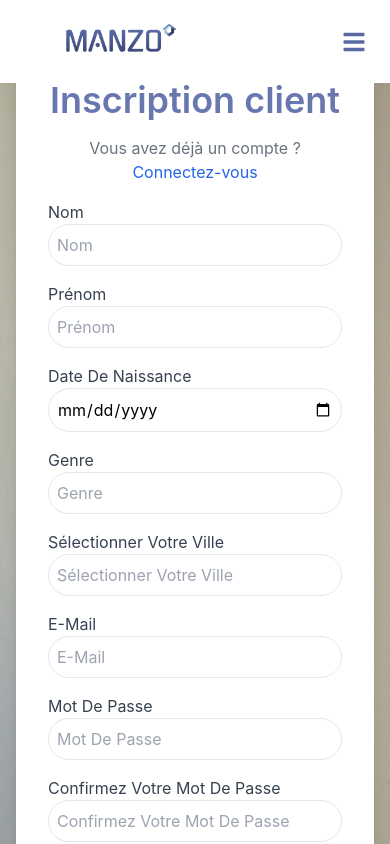
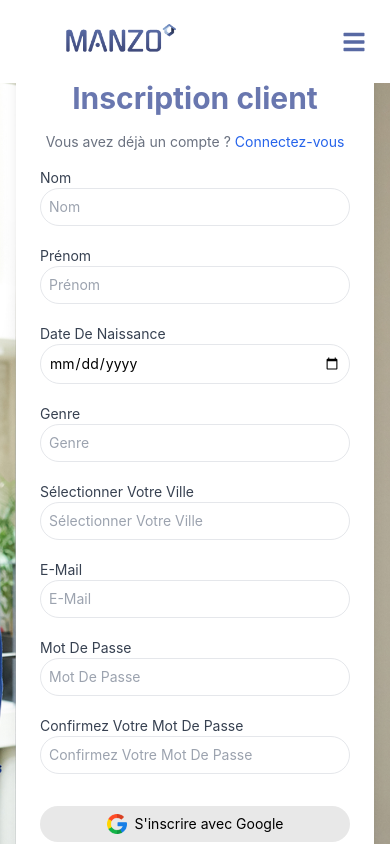
Before and after one commit to salmaF-2/Manzo, a React (Create React App) app in the folder frontend/: page /InscriptionClient in a window 390 px wide. Shown: the top 844 px of the page. Built offline with nearby package versions, Linux system fonts and the light colour scheme.

Commit message:
dernière verion

```diff
--- a/frontend/src/components/connexion.js
+++ b/frontend/src/components/connexion.js
@@ -1,38 +1,41 @@
-import React from "react";
+import React, { useEffect } from "react";
 import image from "../assets/images/CrCompte/imageinscription.png";
 import Google from "../assets/images/CrCompte/google.png";
 import { Link } from "react-router-dom";
 
 
 const Connexion = () =>{
+    useEffect(() => {
+        window.scrollTo(0, 0);
+    }, []);
     return (
-        <div className="flex items-center justify-center h-[calc(100vh-64px)] bg-white p-4 mt-20">
-            <div className="bg-white shadow-lg rounded-lg flex w-full max-w-4xl overflow-hidden">
-                <div className="w-1/2 p-8" >
-                    <h2 className="text-3xl font-bold text-center text-blue-900 mt-8">Bienvenue</h2>
-                    <p className="text-center text-gray-600 mt-4">Veuillez entrer vos identifiants:</p>
-                    <button className="flex bg-[#D9D9D9] items-center justify-center px-4 py-2 rounded-full w-full mt-6">
+        <div className="flex items-center justify-center min-h-[calc(100vh-64px)] bg-white p-4 md:mt-20 mt-14">
+            <div className="bg-white shadow-lg rounded-lg flex flex-col md:flex-row w-full max-w-4xl overflow-hidden">
+                <div className="w-full md:w-1/2 p-4 md:p-8">
+                    <h2 className="text-2xl md:text-3xl font-bold text-center text-blue-900 md:mt-8">Bienvenue</h2>
+                    <p className="text-center text-gray-600 mt-2 md:mt-4">Veuillez entrer vos identifiants:</p>
+                    <button className="flex bg-[#E8E8E8] items-center justify-center px-4 py-2 rounded-full w-full md:w-[300px] mt-4 md:mt-6 mx-auto">
                         <img src={Google} alt="Google" className="w-5 h-5 mr-2" />
                         <span>Se connecter avec Google</span>
                     </button>
-                    <div className="flex items-center my-4">
+                    <div className="flex items-center my-3 md:my-4">
                         <hr className="flex-grow border-gray-300"/>
                         <span className="px-2 text-gray-500">ou</span>
                         <hr className="flex-grow border-gray-300"/>
                     </div>
                     <input type="email" placeholder="Email" className="w-full px-4 py-2 border rounded-full focus:outline-none focus:ring-2 focus:ring-blue-500" />
-                    <input type="password" placeholder="Mot de passe" className="w-full px-4 py-2 mt-4 border rounded-full focus:outline-none focus:ring-2 focus:ring-blue-500" />
-                    <div className="mt-4">
+                    <input type="password" placeholder="Mot de passe" className="w-full px-4 py-2 mt-3 md:mt-4 border rounded-full focus:outline-none focus:ring-2 focus:ring-blue-500" />
+                    <div className="mt-3 md:mt-4">
                         <input type="checkbox" id="remember" className="mr-2" />
                         <label htmlFor="remember" className="text-gray-600">Se souvenir de moi pendant 30 jours</label>
                     </div>
-                    <button className="w-full mt-4 bg-[#4C5A91] text-white py-2 rounded-full shadow-sm hover:bg-[#48578A]">Se connecter</button>
-                    <p className="mt-4 text-center text-gray-600">
+                    <button className="w-full mt-3 md:mt-4 bg-[#4C5A91] text-white py-2 rounded-full shadow-sm hover:bg-[#48578A]">Se connecter</button>
+                    <p className="mt-3 md:mt-4 text-center text-gray-600">
                         Vous n'avez pas de compte ? <Link to='/CreerCompte'><a href="#" className="text-blue-700 font-semibold">Inscrivez-vous</a></Link>
                     </p>
                 </div>
 
-                <div className="w-1/2 mt-2">
+                <div className="w-full md:w-1/2 mt-0 md:mt-2">
                     <img src={image} alt="Artisan travaillant" className="w-full h-full object-cover" />
                 </div>
             </div>
--- a/frontend/src/components/inscriptionClient.js
+++ b/frontend/src/components/inscriptionClient.js
@@ -1,77 +1,79 @@
-import React from "react";
+import React, { useEffect } from "react";
 import ClientImage from '../assets/images/CrCompte/InscClient.png';
 import Google from "../assets/images/CrCompte/google.png";
 import { Link } from "react-router-dom";
 
 // responsive faite
 const InscriptionClient = () =>{
+    useEffect(() => {
+        window.scrollTo(0, 0);
+    }, []);
     return(
-        <div className="relative min-h-screen flex items-center justify-center bg-gray-100 mt-12 px-4">
+        <div className="relative min-h-screen flex items-center justify-center bg-gray-100 mt-14 px-4 sm:px-6 lg:px-8">
             <div className="absolute inset-0">
                 <img src={ClientImage} alt="Background" className="w-full h-full object-cover" />
             </div>
 
-            <div className="relative bg-white shadow-lg rounded-lg p-8 w-full max-w-lg md:max-w-2xl">
-                <h2 className="text-center text-4xl text-[#6977AF] font-bold font-semibold mb-4">Inscription client</h2>
-                <p className="text-center text-gray-500 mb-4">
+            <div className="relative bg-white shadow-lg rounded-lg p-6 sm:p-8 w-full max-w-md sm:max-w-lg md:max-w-2xl mx-auto">
+                <h2 className="text-center text-3xl sm:text-4xl text-[#6977AF] font-bold mb-4">Inscription client</h2>
+                <p className="text-center text-gray-500 mb-4 text-sm sm:text-base">
                     Vous avez déjà un compte ? <Link to='/Seconnecter'><a href="#" className="text-blue-600">Connectez-vous</a></Link>
                 </p>
 
-                <div className="grid grid-cols-1 md:grid-cols-2 gap-4 w-full">
-                    <div>
-                        <label htmlFor="nom" className="block text-gray-700">Nom</label>
-                        <input type="text" id="nom" placeholder="Nom" className="border p-2 rounded-full w-full" />
+                <div className="grid grid-cols-1 md:grid-cols-2 gap-3 sm:gap-4 w-full">
+                    <div className="mb-2 sm:mb-0">
+                        <label htmlFor="nom" className="block text-gray-700 text-sm sm:text-base">Nom</label>
+                        <input type="text" id="nom" placeholder="Nom" className="border p-2 text-sm sm:text-base rounded-full w-full" />
                     </div>
-                    <div>
-                        <label htmlFor="prenom" className="block text-gray-700">Prénom</label>
-                        <input type="text" id="prenom" placeholder="Prénom" className="border p-2 rounded-full w-full" />
+                    <div className="mb-2 sm:mb-0">
+                        <label htmlFor="prenom" className="block text-gray-700 text-sm sm:text-base">Prénom</label>
+                        <input type="text" id="prenom" placeholder="Prénom" className="border p-2 text-sm sm:text-base rounded-full w-full" />
                     </div>
-                    <div>
-                        <label htmlFor="dateNaissance" className="block text-gray-700">Date De Naissance</label>
-                        <input type="date" id="dateNaissance" className="border p-2 rounded-full w-full" />
+                    <div className="mb-2 sm:mb-0">
+                        <label htmlFor="dateNaissance" className="block text-gray-700 text-sm sm:text-base">Date De Naissance</label>
+                        <input type="date" id="dateNaissance" className="border p-2 text-sm sm:text-base rounded-full w-full" />
                     </div>
-                    <div>
-                        <label htmlFor="genre" className="block text-gray-700">Genre</label>
-                        <input type="text" id="genre" placeholder="Genre" className="border p-2 rounded-full w-full" />
+                    <div className="mb-2 sm:mb-0">
+                        <label htmlFor="genre" className="block text-gray-700 text-sm sm:text-base">Genre</label>
+                        <input type="text" id="genre" placeholder="Genre" className="border p-2 text-sm sm:text-base rounded-full w-full" />
                     </div>
-                    <div>
-                        <label htmlFor="ville" className="block text-gray-700">Sélectionner Votre Ville</label>
-                        <input type="text" id="ville" placeholder="Sélectionner Votre Ville" className="border p-2 rounded-full w-full" />
+                    <div className="mb-2 sm:mb-0">
+                        <label htmlFor="ville" className="block text-gray-700 text-sm sm:text-base">Sélectionner Votre Ville</label>
+                        <input type="text" id="ville" placeholder="Sélectionner Votre Ville" className="border p-2 text-sm sm:text-base rounded-full w-full" />
                     </div>
-                    <div>
-                        <label htmlFor="email" className="block text-gray-700">E-Mail</label>
-                        <input type="email" id="email" placeholder="E-Mail" className="border p-2 rounded-full w-full" />
+                    <div className="mb-2 sm:mb-0">
+                        <label htmlFor="email" className="block text-gray-700 text-sm sm:text-base">E-Mail</label>
+                        <input type="email" id="email" placeholder="E-Mail" className="border p-2 text-sm sm:text-base rounded-full w-full" />
                     </div>
-                    <div>
-                        <label htmlFor="password" className="block text-gray-700">Mot De Passe</label>
-                        <input type="password" id="password" placeholder="Mot De Passe" className="border p-2 rounded-full w-full" />
+                    <div className="mb-2 sm:mb-0">
+                        <label htmlFor="password" className="block text-gray-700 text-sm sm:text-base">Mot De Passe</label>
+                        <input type="password" id="password" placeholder="Mot De Passe" className="border p-2 text-sm sm:text-base rounded-full w-full" />
                     </div>
-                    <div>
-                        <label htmlFor="confirmPassword" className="block text-gray-700">Confirmez Votre Mot De Passe</label>
-                        <input type="password" id="confirmPassword" placeholder="Confirmez Votre Mot De Passe" className="border p-2 rounded-full w-full" />
+                    <div className="mb-2 sm:mb-0">
+                        <label htmlFor="confirmPassword" className="block text-gray-700 text-sm sm:text-base">Confirmez Votre Mot De Passe</label>
+                        <input type="password" id="confirmPassword" placeholder="Confirmez Votre Mot De Passe" className="border p-2 text-sm sm:text-base rounded-full w-full" />
                     </div>
                 </div>
 
                 <div className="mt-4 flex justify-center">
-                    <button className="flex bg-[#D9D9D9] items-center justify-center px-4 py-2 rounded-full w-full md:w-1/2 mt-2">
+                    <button className="flex bg-[#E8E8E8] items-center justify-center px-4 py-2 rounded-full w-full md:w-1/2 mt-2 text-sm sm:text-base">
                         <img src={Google} alt="Google" className="w-5 h-5 mr-2" />
-                        <span>Se connecter avec Google</span>
+                        <span>S'inscrire avec Google</span>
                     </button>
                 </div>
 
-                <div className="mt-4">
-                    <input type="checkbox" id="terms" className="mr-2" />
-                    <label htmlFor="terms">
+                <div className="mt-4 flex items-start">
+                    <input type="checkbox" id="terms" className="mr-2 mt-1" />
+                    <label htmlFor="terms" className="text-xs sm:text-sm">
                         J'AI LU ET J'ACCEPTE LES <a href="#" className="text-blue-600">CONDITIONS GÉNÉRALES D'UTILISATION</a>
                     </label>
                 </div>
 
-                <button className="mt-4 bg-[#4C5A91] text-white py-2 rounded-full shadow-sm hover:bg-[#48578A] w-full font-semibold">
+                <button className="mt-4 bg-[#4C5A91] text-white py-2 rounded-full shadow-sm hover:bg-[#48578A] w-full font-semibold text-sm sm:text-base">
                     Créer un compte
                 </button>
             </div>
         </div>
-
     )
 };
 
```
Also changed, not shown: frontend/src/components/creerCompte.js (+21 -10 lines), frontend/src/pages/Accueil.js (+14 -8 lines).
